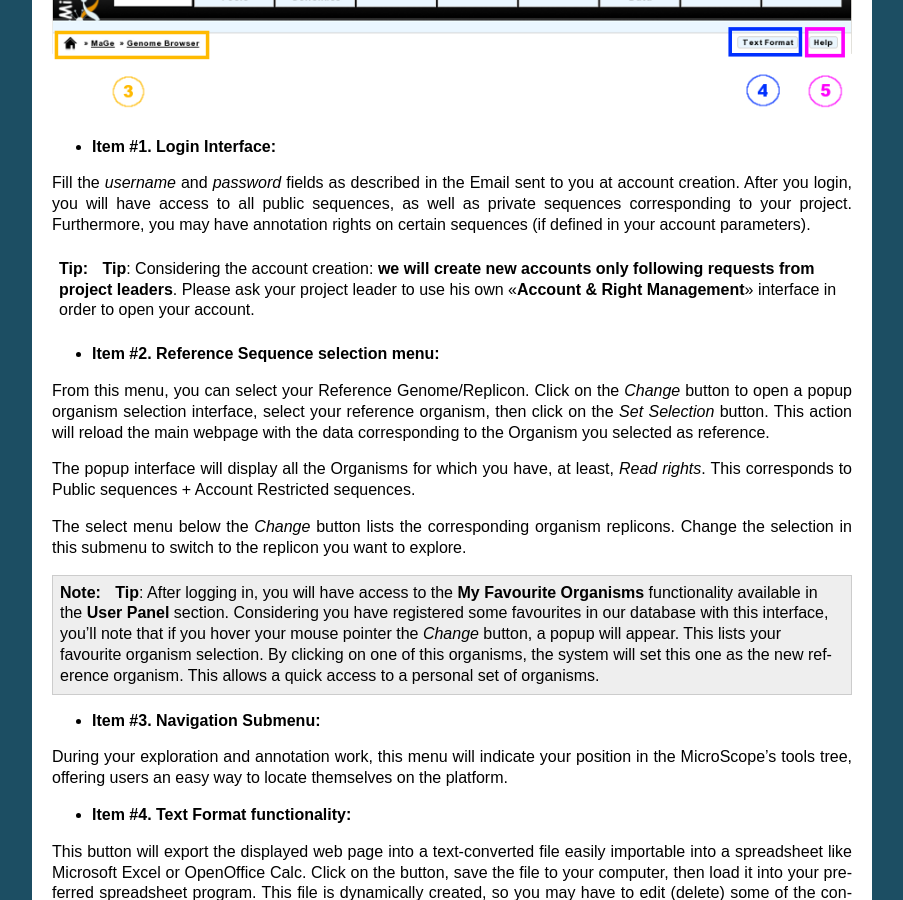
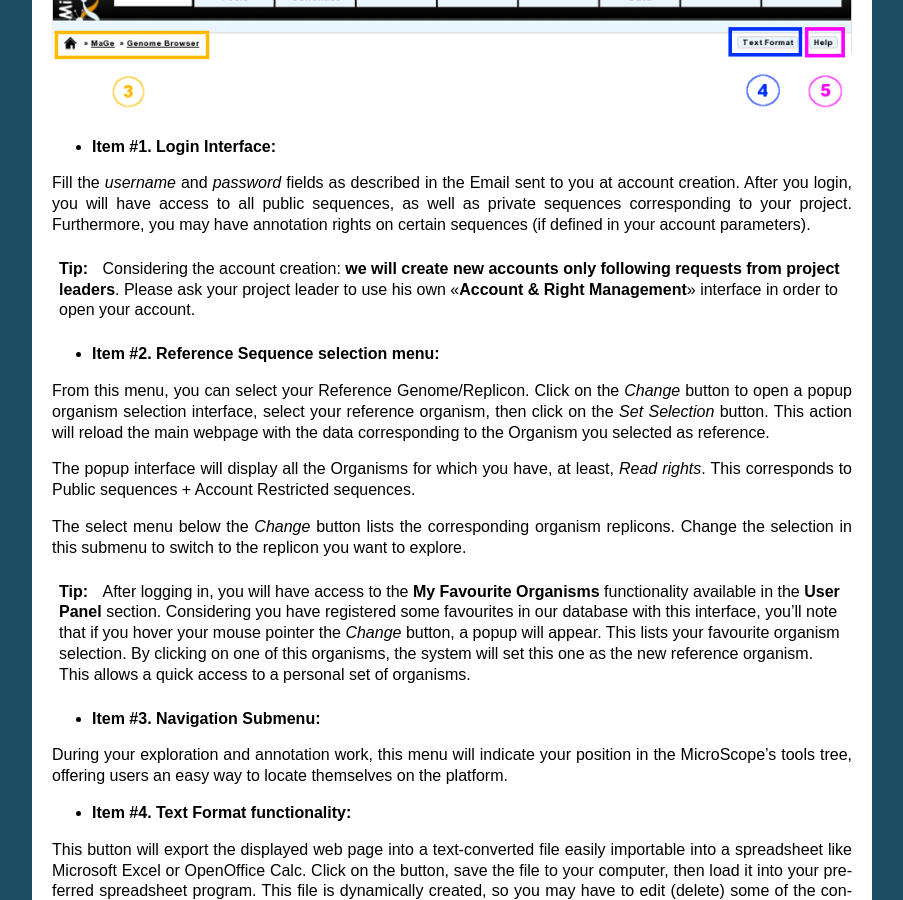
Before and after one commit to labgem/microscope-user-doc, a Sphinx documentation site: the page built from docs/content/overview/interface.rst, in a window 1280 px wide and 900 px high, scrolled down 946 px. Shown: the whole window, without its empty margins (198-1101 px from the left). Built offline with Sphinx 7.4.7, drawn with Linux system fonts in a browser that asks for light colours; formulas are drawn with MathJax 3; some of the changed text lies outside the part shown.

Commit message:
Update Interface

```diff
--- a/docs/content/overview/interface.rst
+++ b/docs/content/overview/interface.rst
@@ -22,7 +22,7 @@ How to use the Main Navigation Menu?
 * **Item #1. Login Interface:**
 Fill the *username* and *password* fields as described in the Email sent to you at account creation. After you login, you will have access to all public sequences, as well as private sequences corresponding to your project. Furthermore, you may have annotation rights on certain sequences (if defined in your account parameters).
 
-.. tip:: **Tip**: Considering the account creation: **we will create new accounts only following requests from project leaders**. Please ask your project leader to use his own «**Account & Right Management**» interface in order to open your account.
+.. tip:: Considering the account creation: **we will create new accounts only following requests from project leaders**. Please ask your project leader to use his own «**Account & Right Management**» interface in order to open your account.
 
 
 * **Item #2. Reference Sequence selection menu:**
@@ -32,7 +32,7 @@ The popup interface will display all the Organisms for which you have, at least,
 
 The select menu below the *Change* button lists the corresponding organism replicons. Change the selection in this submenu to switch to the replicon you want to explore.
 
-.. note:: **Tip**: After logging in, you will have access to the **My Favourite Organisms** functionality available in the **User Panel** section. Considering you have registered some favourites in our database with this interface, you’ll note that if you hover your mouse pointer the *Change* button, a popup will appear. This lists your favourite organism selection. By clicking on one of this organisms, the system will set this one as the new reference organism. This allows a quick access to a personal set of organisms.
+.. tip:: After logging in, you will have access to the **My Favourite Organisms** functionality available in the **User Panel** section. Considering you have registered some favourites in our database with this interface, you’ll note that if you hover your mouse pointer the *Change* button, a popup will appear. This lists your favourite organism selection. By clicking on one of this organisms, the system will set this one as the new reference organism. This allows a quick access to a personal set of organisms.
 
 
 * **Item #3. Navigation Submenu:**
@@ -104,7 +104,7 @@ How to print results?
 
 Clicking on the *Print* button will display only the result table within your current window, hiding all the others HTML elements. Then, use your browser’s menu bar to print the displayed table.
 
-.. note:: **Tip**: You can leave the «Print Mode» and go back to the original window by clicking your «**ESC (Escape)**» key.
+.. tip:: You can leave the «Print Mode» and go back to the original window by clicking your «**ESC (Escape)**» key.
 
 .. image:: img/img8.png
 
```
